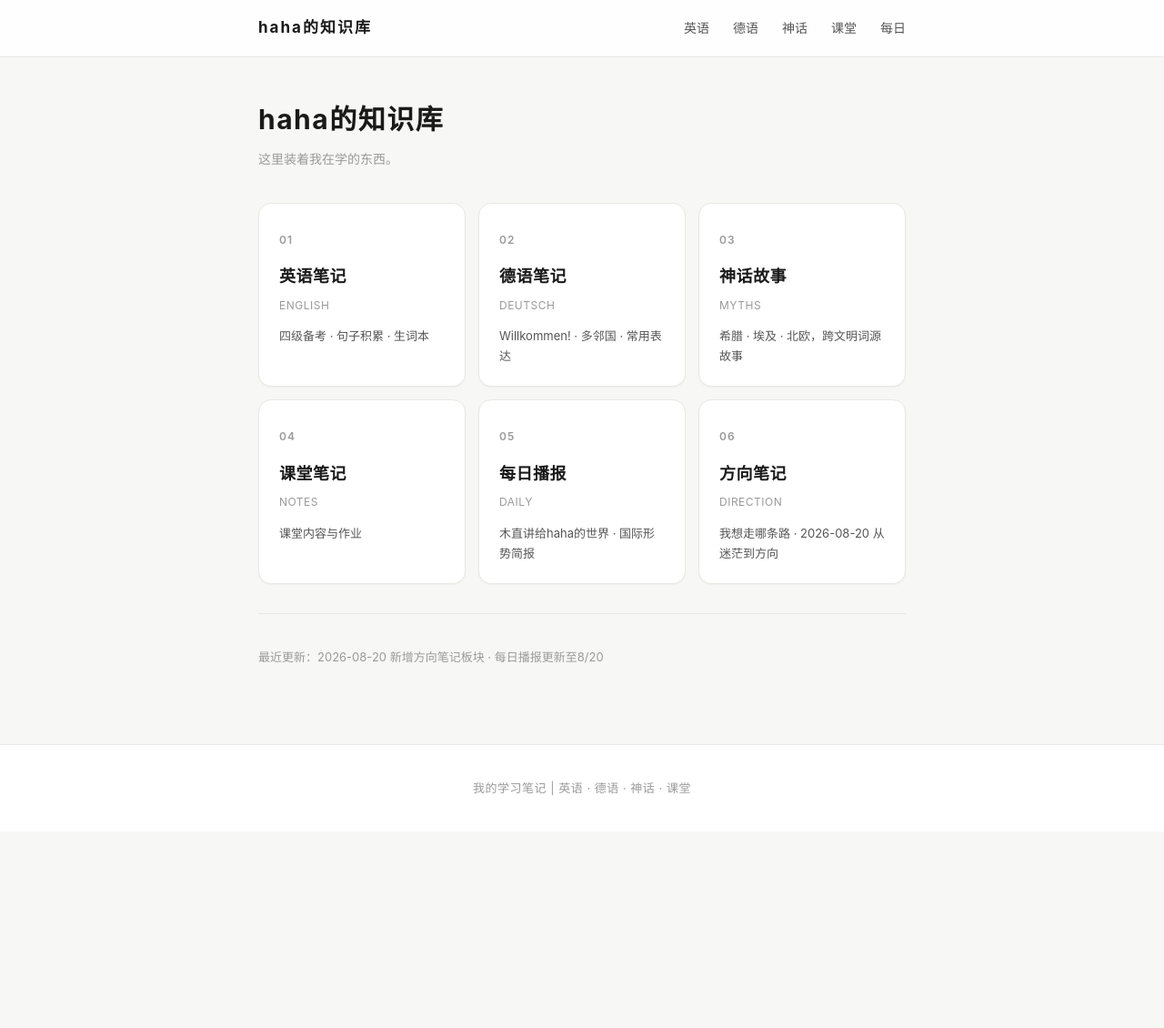
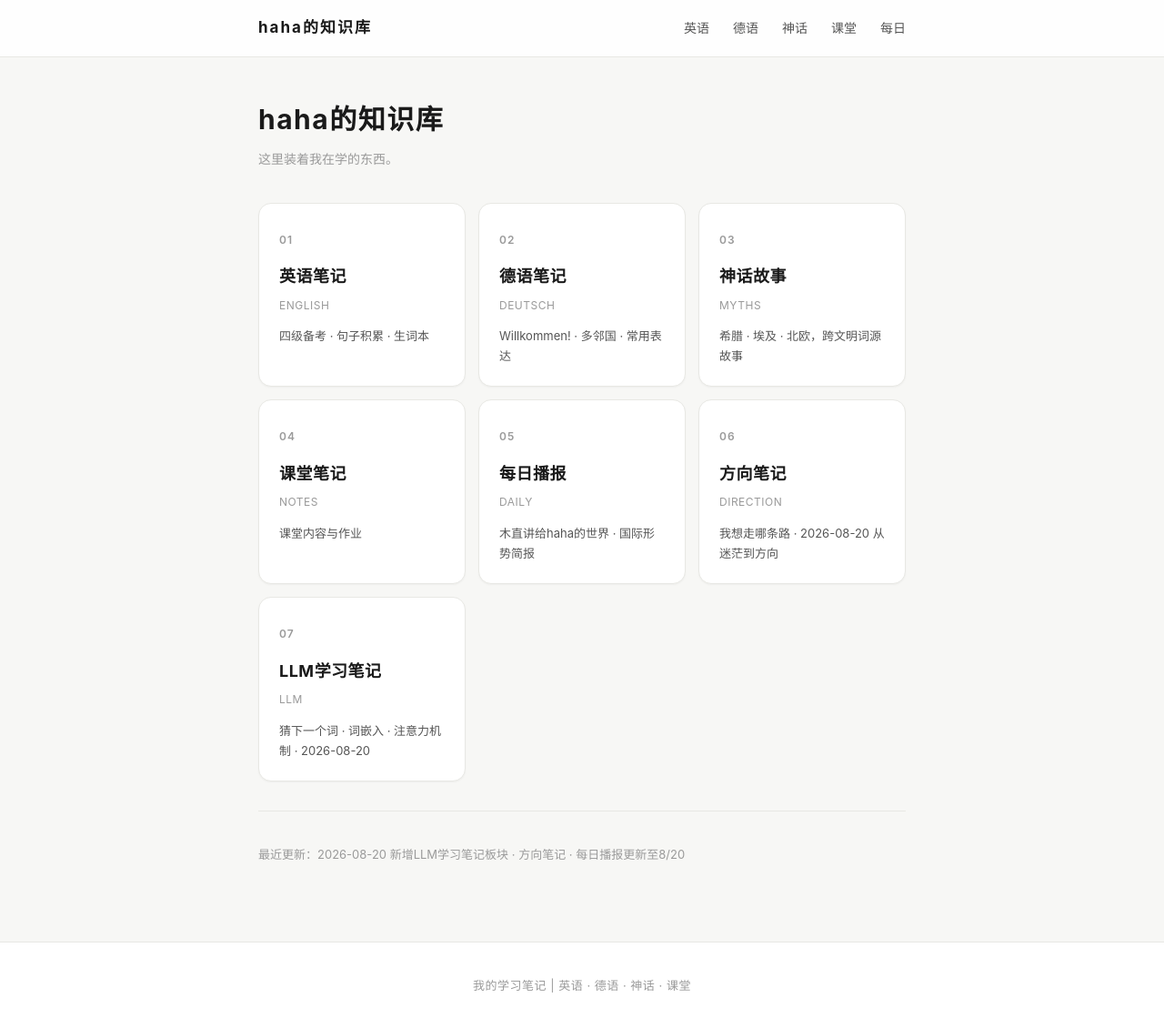
Before and after one commit to hahadmz/haha-knowledge, a Jekyll site: the page built from index.md, in a window 1280 px wide and 1131 px high. Shown: the whole window at 91% size. Built offline with Jekyll 4.4.1, drawn with Linux system fonts in a browser that asks for light colours; our own code applies the rules of GitHub Pages for plain Markdown files.

Commit message:
add llm study notes page (07)

```diff
--- a/index.md
+++ b/index.md
@@ -43,8 +43,14 @@ layout: default
     <div class="entry-en">DIRECTION</div>
     <div class="entry-desc">我想走哪条路 · 2026-08-20 从迷茫到方向</div>
   </a>
+  <a class="entry-card" href="./llm">
+    <div class="entry-index">07</div>
+    <div class="entry-name">LLM学习笔记</div>
+    <div class="entry-en">LLM</div>
+    <div class="entry-desc">猜下一个词 · 词嵌入 · 注意力机制 · 2026-08-20</div>
+  </a>
 </div>
 
 <hr class="divider">
 
-<span class="meta">最近更新：2026-08-20 新增方向笔记板块 · 每日播报更新至8/20</span>
+<span class="meta">最近更新：2026-08-20 新增LLM学习笔记板块 · 方向笔记 · 每日播报更新至8/20</span>
```
Also changed, not shown: llm.md (added, +59 -0 lines).
